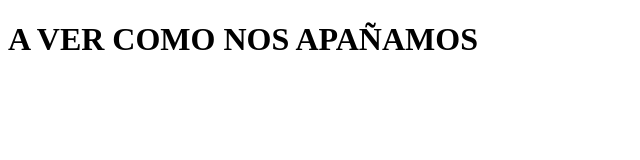
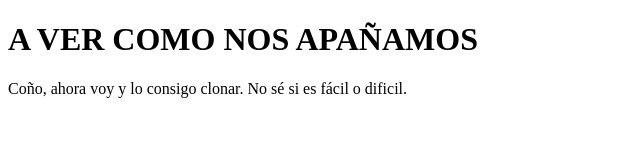
Before and after one commit to Hack-ademy-2/prueba_marcos_albert, a plain HTML site: page index.html in a window 1280 px wide. Shown: the whole page, without its empty margins (0-640 px from the left). Drawn offline with Linux system fonts and the light colour scheme.

Commit message:
Fácil o dificil

```diff
--- a/index.html
+++ b/index.html
@@ -7,6 +7,6 @@
 </head>
 <H1>A VER COMO NOS APAÑAMOS</H1>
 <body>
-
+    <p>Coño, ahora voy y lo consigo clonar. No sé si es fácil o dificil.</p>
 </body>
 </html>
```
